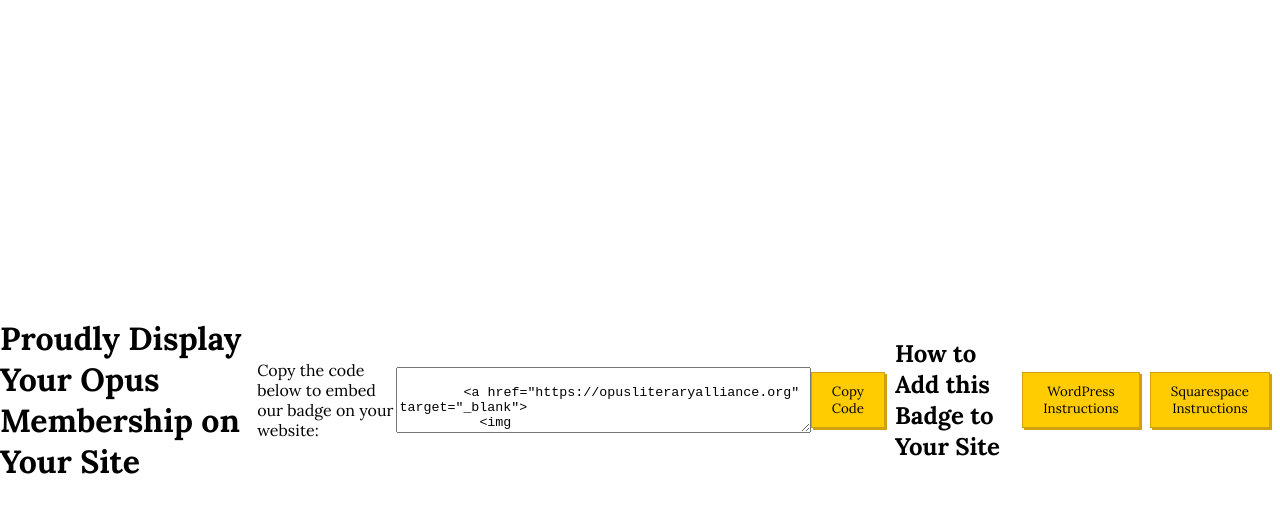
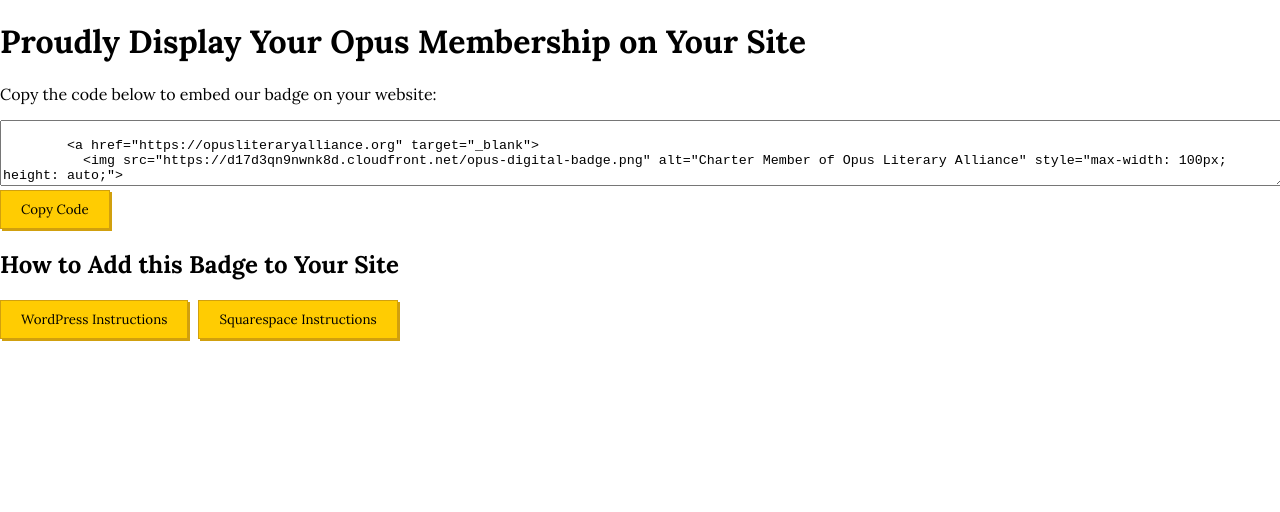
Before and after one commit to dkblinux98/opus-membership-badge, a React (Create React App) app: page / in a window 1280 px wide. Shown: the top 512 px of the page. Built offline with nearby package versions, Linux system fonts and the light colour scheme.

Commit message:
revert css changes

```diff
--- a/src/App.css
+++ b/src/App.css
@@ -30,15 +30,3 @@
   transform: translate(2px, 2px); /* Moves the button to mimic being pressed */
   box-shadow: none; /* Removes shadow to complete the pressed effect */
 }
-
-.badge-container {
-    display: flex;
-    justify-content: center; /* Center horizontally */
-    align-items: center;     /* Center vertically */
-    height: 100vh;           /* Set to the height of the viewport, adjust as needed */
-}
-
-.badge-container img {
-    max-width: 100px;
-    height: auto;
-}
--- a/src/BadgeDisplay.js
+++ b/src/BadgeDisplay.js
@@ -19,7 +19,7 @@
   };
 
   return (
-    <div className="badge-container">
+    <div>
       <h1>Proudly Display Your Opus Membership on Your Site</h1>
       <p>Copy the code below to embed our badge on your website:</p>
       <textarea
```
